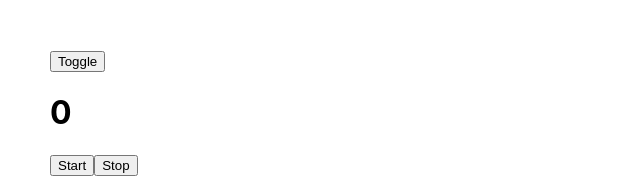
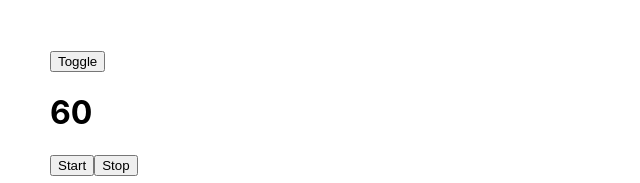
Before and after one commit to DaiCatPhan/Hooks, a React (Create React App) app: page / in a window 1280 px wide. Both pictures are taken after a click on the button "Toggle". Shown: the top 183 px of the page, without its empty margins (0-640 px from the left). Built offline with nearby package versions, Linux system fonts and the light colour scheme.

Commit message:
64. useRef hook-count,prevCount

```diff
--- a/src/Content.jsx
+++ b/src/Content.jsx
@@ -1,12 +1,17 @@
-import {  useRef, useState } from "react";
+import {  useEffect, useRef, useState } from "react";
 
 
 function Content() {
 
-    let timerId = useRef()
+    const [count , setCount] = useState(60)
 
+    const  timerId = useRef()
+    const   prevCount = useRef()
 
-    const [count , setCount] = useState(0)
+    useEffect(() => {
+        prevCount.current = count
+    },[count])
+
 
     const handleStart = () => {
         timerId.current = setInterval(() => {
@@ -18,6 +23,7 @@ function Content() {
         clearInterval(timerId.current)
     }
 
+    console.log(count , prevCount.current);
     return (
         <>
             <h1>{count}</h1>
```
